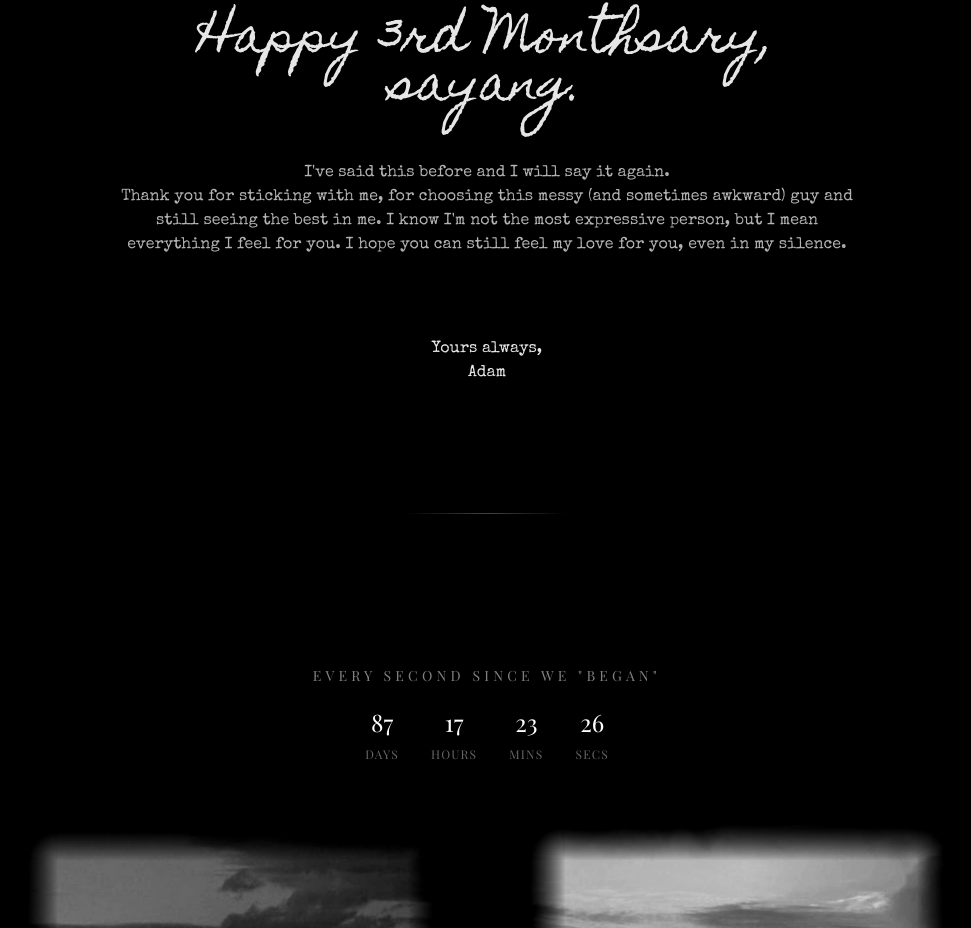
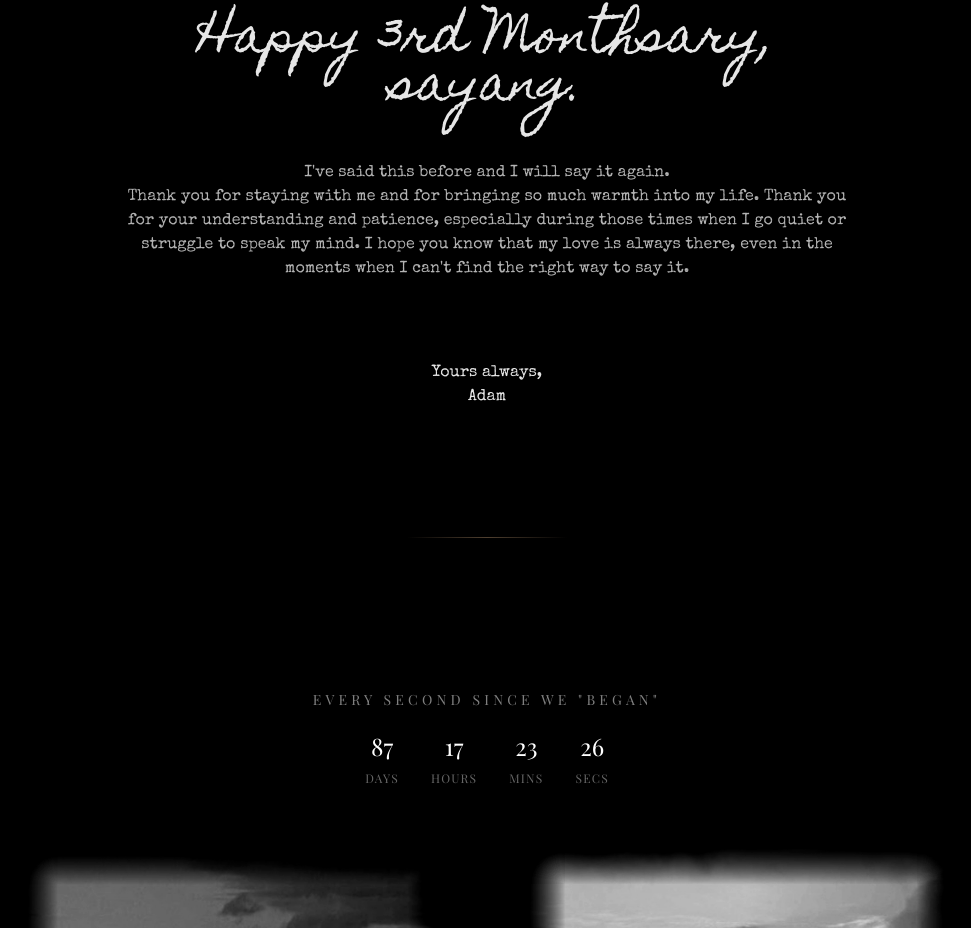
Before and after one commit to damdamdummy/third, a React (Vite) app: page / in a window 1280 px wide. Shown: the part 911-1839 px from the top of the page, without its empty margins (153-1124 px from the left). Built offline with nearby package versions, Linux system fonts and the light colour scheme; a web font is replaced by a local one.

Commit message:
Update App.tsx

```diff
--- a/src/App.tsx
+++ b/src/App.tsx
@@ -236,8 +236,7 @@ export default function App() {
                 </div>
                 <div className="typewriter text-sm md:text-base mb-20 opacity-70">
                     I've said this before and I will say it again. <br />
-                    Thank you for sticking with me, for choosing this messy (and sometimes awkward) guy and still seeing the best in me.
-                    I know I'm not the most expressive person, but I mean everything I feel for you. I hope you can still feel my love for you, even in my silence.
+                    Thank you for staying with me and for bringing so much warmth into my life. Thank you for your understanding and patience, especially during those times when I go quiet or struggle to speak my mind. I hope you know that my love is always there, even in the moments when I can't find the right way to say it.
                 </div>
                 <div className="typewriter text-sm md:text-base opacity-90">
                     Yours always,<br />Adam
```
